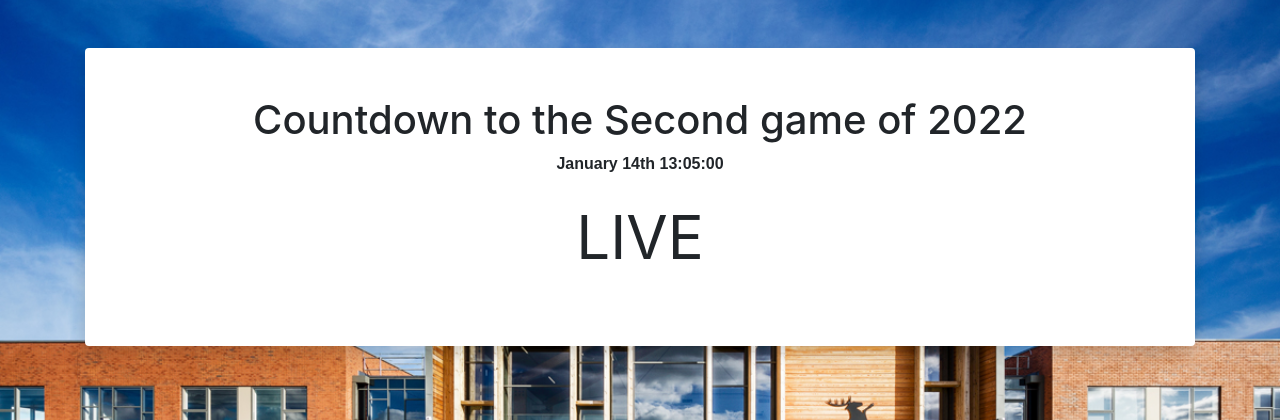
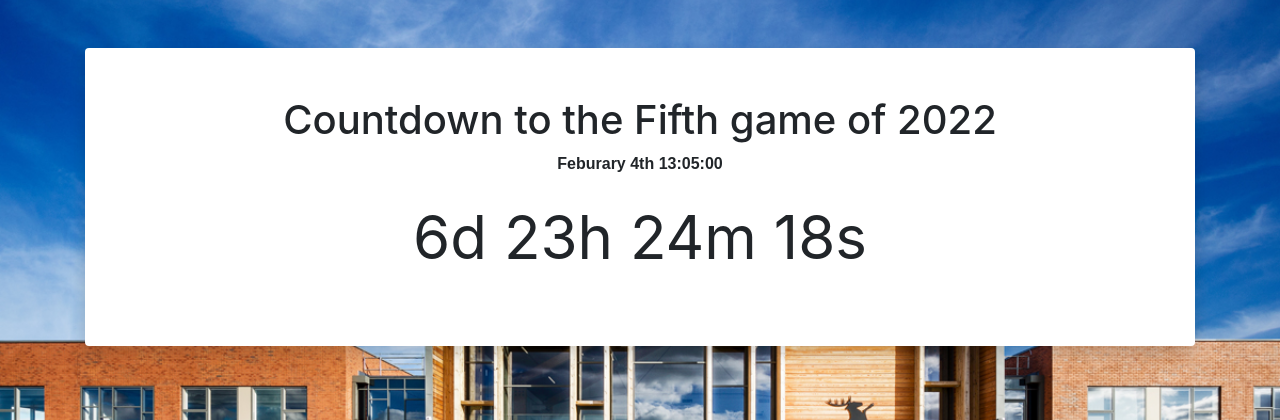
Before and after one commit to daniginho/flask_lunchtime_games, a Flask app: page /reminder in a window 1280 px wide. Shown: the part 56-476 px from the top of the page. Run offline with Flask 2, Linux system fonts and the light colour scheme; a user stored in the database is signed in; some libraries are stand-ins or nearby versions.

Commit message:
Update reminder.html

```diff
--- a/website/templates/reminder.html
+++ b/website/templates/reminder.html
@@ -87,7 +87,7 @@
 
 <script>
 // Set the date we're counting down to
-var countDownDate = new Date("Jan 28, 2022 13:05:00").getTime();
+var countDownDate = new Date("Feb 4, 2022 13:05:00").getTime();
 
 // Update the count down every 1 second
 var x = setInterval(function() {
@@ -143,8 +143,8 @@ var x = setInterval(function() {
   <div class="container">
     <div class="card border-0 shadow my-5">
       <div class="card-body p-5">
-        <h1 class="center">Countdown to the Second game of 2022</h1>
-        <p class="center2" >January 14th 13:05:00</p>
+        <h1 class="center">Countdown to the Fifth game of 2022</h1>
+        <p class="center2" >Feburary 4th 13:05:00</p>
     <!-- Page Content -->
    <!-- Display the countdown timer in an element -->
    <p id="demo"></p>
```
